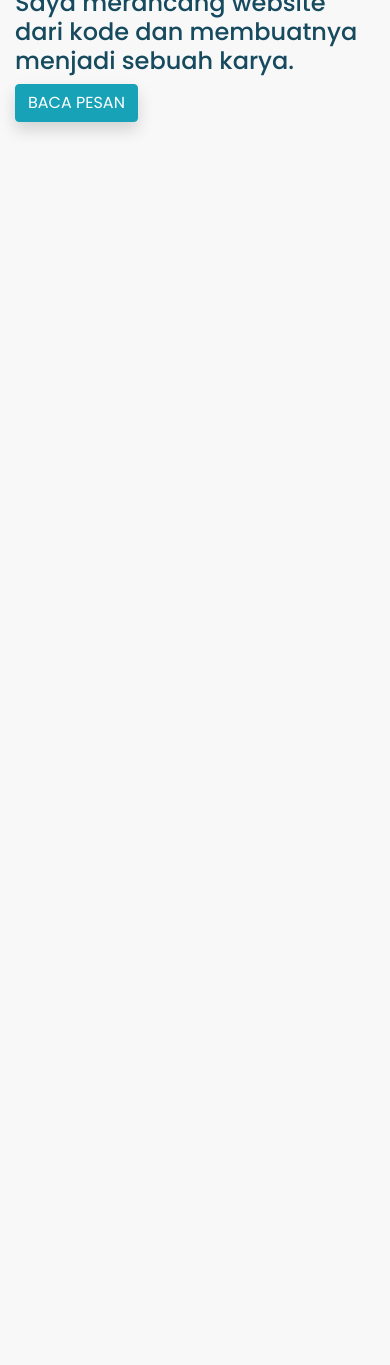
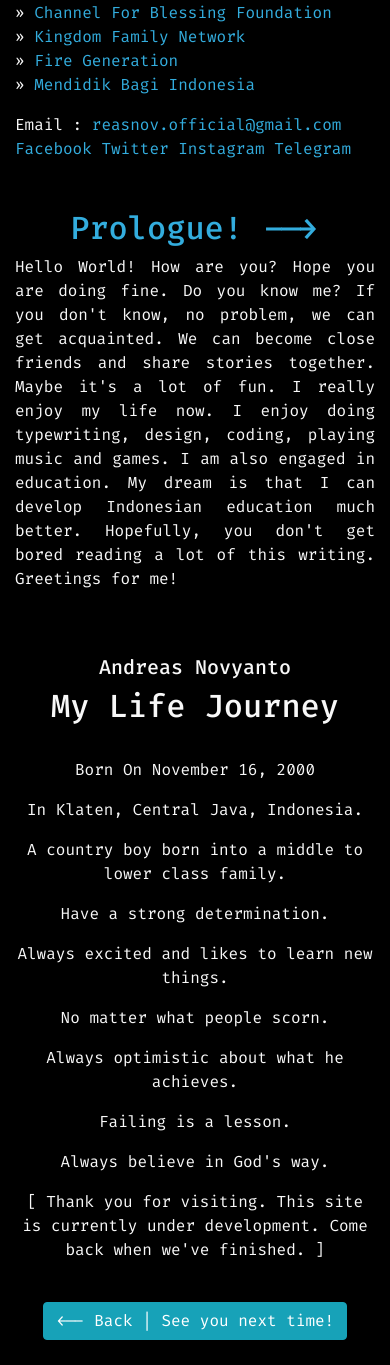
Before and after one commit to reasnovynt/reasnovynt.github.io, a website: page index.html in a window 390 px wide. Shown: the part 635-2000 px from the top of the page. Before the commit the page ends 844 px from the top, so only its background shows below. Drawn offline with nearby package versions, Linux system fonts and the light colour scheme.

Commit message:
Upgrade page

```diff
--- a/index.html
+++ b/index.html
@@ -17,31 +17,8 @@
 </head>
 
 <body>
-  <!-- Modal -->
-  <div id="exampleModalLong" class="modal fade bd-example-modal-lg" tabindex="-1" role="dialog"
-    aria-labelledby="myLargeModalLabel" aria-hidden="true">
-    <div class="modal-dialog modal-lg" role="document">
-      <div class="modal-content">
-        <div class="modal-header">
-          <h5 class="modal-title" id="exampleModalLongTitle">Selamat Datang!</h5>
-          <button type="button" class="close" data-dismiss="modal" aria-label="Close">
-            <span aria-hidden="true">&times;</span>
-          </button>
-        </div>
-        <div class="modal-body">
-          <p>Hi, nama saya Andreas.</p>
-          <p>Saya adalah seorang perancang dan pengembang aplikasi berbasis website. Kecintaan saya terhadap dunia
-            pemrograman berawal dari ketika saya berumur 16 tahun. Di sana saya menemukan keseruan tersendiri. Banyak manfaat ketika kita mau untuk belajar pemrograman. Kemampuan daya ingat, kreatifitas, penyelesaian masalah, kepemimpinan, komunikasi dan kerjasama dapat berkembang juga.</p>
-        </div>
-        <div class="modal-footer">
-          Salam, <br> Andreas Novyanto
-        </div>
-      </div>
-    </div>
-  </div>
-
   <header class="fixed-top">
-    <nav class="navbar navbar-expand-lg navbar-light bg-white bg-blur shadow">
+    <nav class="navbar navbar-expand-lg navbar-dark bg-dark bg-blur">
      <div class="container">
       <a class="navbar-brand" href="#"><b>Reasnovynt.</b></a>
       <button class="navbar-toggler" type="button" data-toggle="collapse" data-target="#navbarSupportedContent" aria-controls="navbarSupportedContent" aria-expanded="false" aria-label="Toggle navigation">
@@ -50,9 +27,12 @@
 
       <div class="collapse navbar-collapse" id="navbarSupportedContent">
         <ul class="navbar-nav ml-auto">
-          <!-- <li class="nav-item">
-            <a class="nav-link" href="about.html">Tentang</a>
-          </li> -->
+          <li class="nav-item">
+            <a class="nav-link" href="">Event</a>
+          </li>
+          <li class="nav-item">
+            <a class="nav-link" href="#about">About</a>
+          </li>
         </ul>
       </div>
      </div>
@@ -66,11 +46,63 @@
           <img class="w-75" src="src/img/rsn_logo_cirle_v0.png" alt="">
         </div>
         <div class="col-md">
-          <h2><a href="">Hi! Saya Andreas.</a></h2>
-          <h4>Saya merancang website dari kode dan membuatnya menjadi sebuah karya.</h4>
-          <button type="button" class="btn btn-info shadow" data-toggle="modal" data-target="#exampleModalLong">
-            BACA PESAN
-          </button>
+          <h1><a href="">Hi! I am Andreas.</a></h1>
+          <h6>I am designing websites from code and making them a creative work.</h6>
+          <div>
+            <p>
+              » <a href="https://tp.uny.ac.id">UNY'20 Educational Technology</a> <br>
+              » <a href="https://yayasansaluranberkat.org">Channel For Blessing Foundation</a> <br>
+              » <a href="https://kingdom-family.com">Kingdom Family Network</a> <br>
+              » <a href="https://firegeneration.org">Fire Generation</a> <br>
+              » <a href="https://instagram.com/mendidikbagiindonesia">Mendidik Bagi Indonesia</a>
+            </p>
+          </div>
+          <div>
+            Email : <a href="mailto:reasnov.official@gmail.com">reasnov.official@gmail.com</a> <br>
+            <a href="https://facebook.com/reasnovynt">Facebook</a>
+            <a href="https://twitter.com/reasnovynt">Twitter</a>
+            <a href="https://instagram.com/reasnovynt">Instagram</a>
+            <a href="https://t.me/reasnovynt">Telegram</a>
+          </div>
+        </div>
+      </div>
+    </section>
+
+    <section class="container">
+      <div class="row justify-content-center">
+        <div id="about" class="col text-justify">
+          <h2 class="text-center"><a href="">Prologue! --></a></h2>
+          <p>
+            Hello World! How are you? Hope you are doing fine. Do you know me? If you don't know, no problem, we can get acquainted.
+            We can become close friends and share stories together. Maybe it's a lot of fun.
+            I really enjoy my life now. I enjoy doing typewriting, design, coding, playing music and games. I am also engaged in education.
+            My dream is that I can develop Indonesian education much better.
+            Hopefully, you don't get bored reading a lot of this writing. Greetings for me!
+          </p>
+        </div>
+      </div>
+    </section>
+
+    <section class="container mt-5 mb-5">
+      <div class="row text-center">
+        <div class="col">
+          <h5>Andreas Novyanto</h5>
+          <h2>My Life Journey</h2> <br>
+          <p>Born On November 16, 2000</p>
+          <p>In Klaten, Central Java, Indonesia.</p>
+          <p>A country boy born into a middle to lower class family.</p>
+          <p>Have a strong determination.</p>
+          <p>Always excited and likes to learn new things.</p>
+          <p>No matter what people scorn.</p>
+          <p>Always optimistic about what he achieves.</p>
+          <p>Failing is a lesson.</p>
+          <p>Always believe in God's way.</p>
+          <p>[ Thank you for visiting. This site is currently under development. Come back when we've finished. ]</p>
+        </div>
+      </div>
+      <div class="row text-center mt-4">
+        <div class="col">
+          <a href="javascript:history.back()" class="btn btn-info"><-- Back | See you next time!</a>
         </div>
       </div>
     </section>
--- a/src/css/main.css
+++ b/src/css/main.css
@@ -1,11 +1,23 @@
+@import url('https://fonts.googleapis.com/css2?family=Fira+Code:wght@300;400;500;515;600;700&display=swap');
 
-@import url('https://fonts.googleapis.com/css2?family=Poppins:ital,wght@0,100;0,200;0,300;0,400;0,500;0,600;0,700;0,800;0,900;1,100;1,200;1,300;1,400;1,500;1,600;1,700;1,800;1,900&display=swap');
+/* Scrollbar */
+::-webkit-scrollbar {
+    width: 8px;
+}
+
+::-webkit-scrollbar-track {
+    background: transparent;
+}
+
+::-webkit-scrollbar-thumb {
+    background: #33adde;
+}
 
 body {
     margin: 0;
-    background: #f8f8f8;
-    font-family: 'Poppins', sans-serif;
-    color: #164a5e;
+    background: #000;
+    font-family: 'Fira Code', monospace;
+    color: #f8f8f8;
 }
 
 a {
@@ -26,3 +38,24 @@ a:hover {
     -webkit-backdrop-filter: blur(10rem);
     backdrop-filter: blur(10rem);
 }
+
+.bg-dark {
+    background: #000 !important;
+}
+
+.btn-primary {
+    background-color: #33adde;
+    border-color: #33adde;
+}
+
+.btn-primary:hover {
+    background-color: #f5f5f5;
+    border-color: #33adde;
+    color: #33adde;
+}
+
+.btn-primary:active,
+.btn-primary:focus {
+    background-color: #33adde;
+    border-color: #33adde;
+}
```
